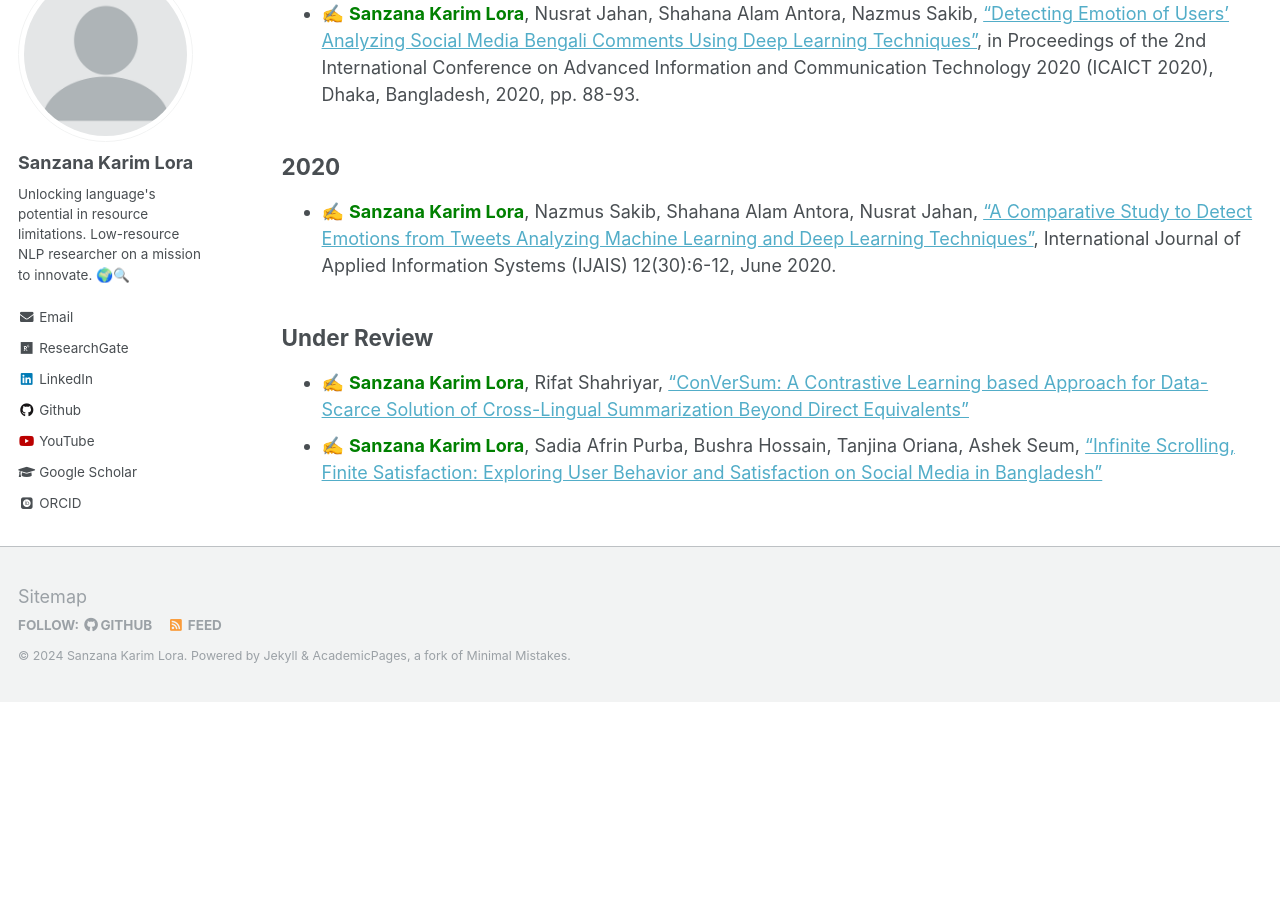
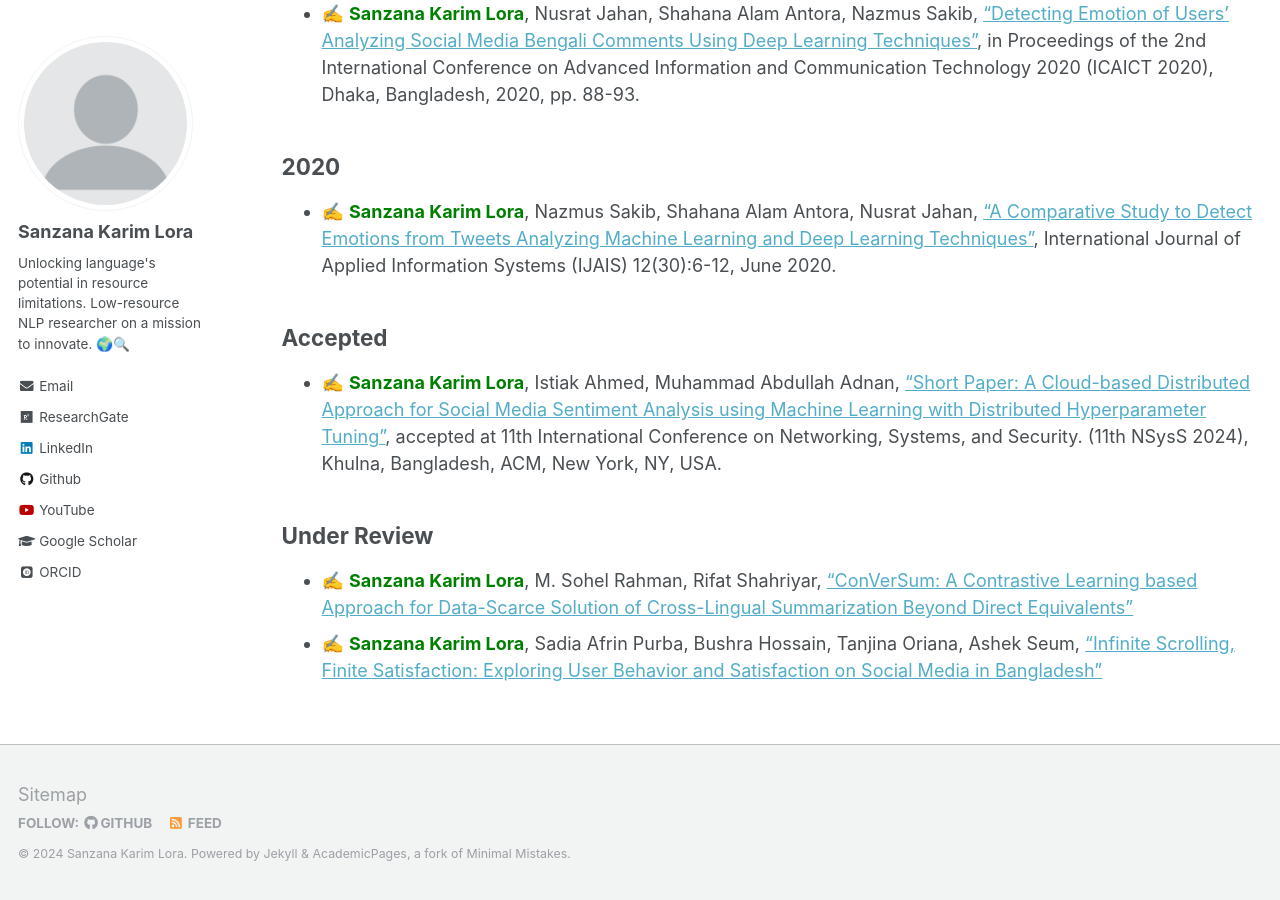
Before and after one commit to sanzanalora/sanzanalora.github.io, a Jekyll site: the page built from _pages/publications.md, in a window 1280 px wide and 900 px high, scrolled down 628 px. Built offline with Jekyll 4.4.1, drawn with Linux system fonts in a browser that asks for light colours; some web fonts are replaced; before the commit the page ends 1330 px from its top, so only the background shows below that.

Commit message:
Update publications.md

```diff
--- a/_pages/publications.md
+++ b/_pages/publications.md
@@ -23,6 +23,10 @@ Emotion of Users’ Analyzing Social Media Bengali Comments Using Deep Learning
 ## 2020
 - ✍️ **<font color="green">Sanzana Karim Lora</font>**, Nazmus Sakib, Shahana Alam Antora, Nusrat Jahan, [“A Comparative Study to Detect Emotions from Tweets Analyzing Machine Learning and Deep Learning Techniques”](https://www.researchgate.net/publication/343812875_A_Comparative_Study_to_Detect_Emotions_from_Tweets_Analyzing_Machine_Learning_and_Deep_Learning_Techniques), International Journal of Applied Information Systems (IJAIS) 12(30):6-12, June 2020.
 
+## Accepted
+- ✍️ **<font color="green">Sanzana Karim Lora</font>**, Istiak Ahmed, Muhammad Abdullah Adnan, ["Short Paper: A
+Cloud-based Distributed Approach for Social Media Sentiment Analysis using Machine Learning with Distributed Hyperparameter Tuning"](), accepted at 11th International Conference on Networking, Systems, and Security. (11th NSysS 2024), Khulna, Bangladesh, ACM, New York, NY, USA.
+
 ## Under Review
-- ✍️ **<font color="green">Sanzana Karim Lora</font>**,  Rifat Shahriyar, ["ConVerSum: A Contrastive Learning based Approach for Data-Scarce Solution of Cross-Lingual Summarization Beyond Direct Equivalents"](https://arxiv.org/abs/2408.09273)
+- ✍️ **<font color="green">Sanzana Karim Lora</font>**,  M. Sohel Rahman, Rifat Shahriyar, ["ConVerSum: A Contrastive Learning based Approach for Data-Scarce Solution of Cross-Lingual Summarization Beyond Direct Equivalents"](https://arxiv.org/abs/2408.09273)
 - ✍️ **<font color="green">Sanzana Karim Lora</font>**,  Sadia Afrin Purba, Bushra Hossain, Tanjina Oriana, Ashek Seum, ["Infinite Scrolling, Finite Satisfaction: Exploring User Behavior and Satisfaction on Social Media in Bangladesh"](https://www.arxiv.org/abs/2408.09601)
```
